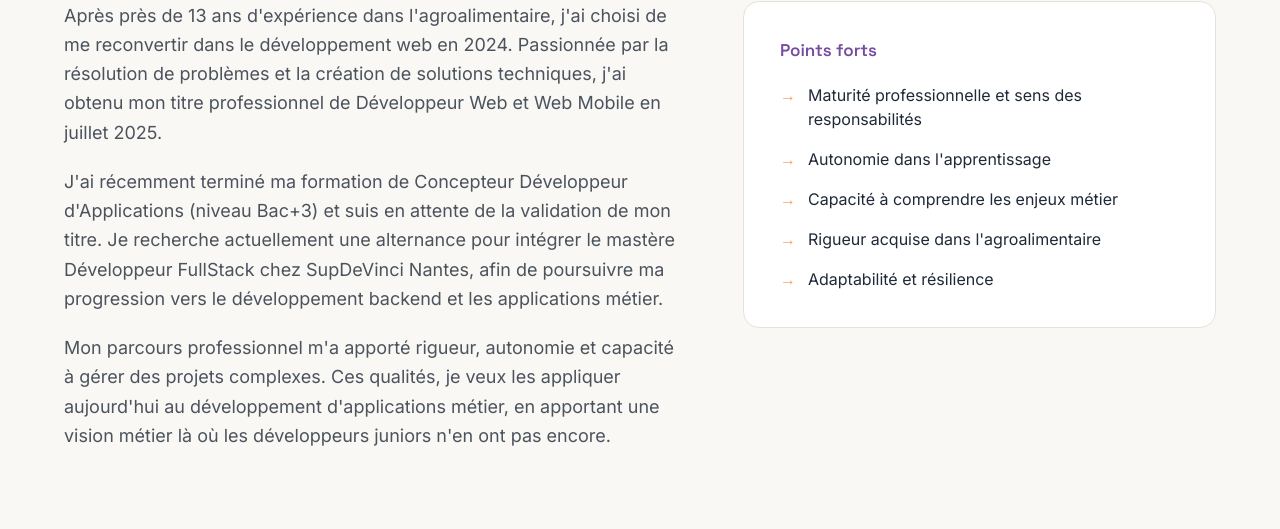
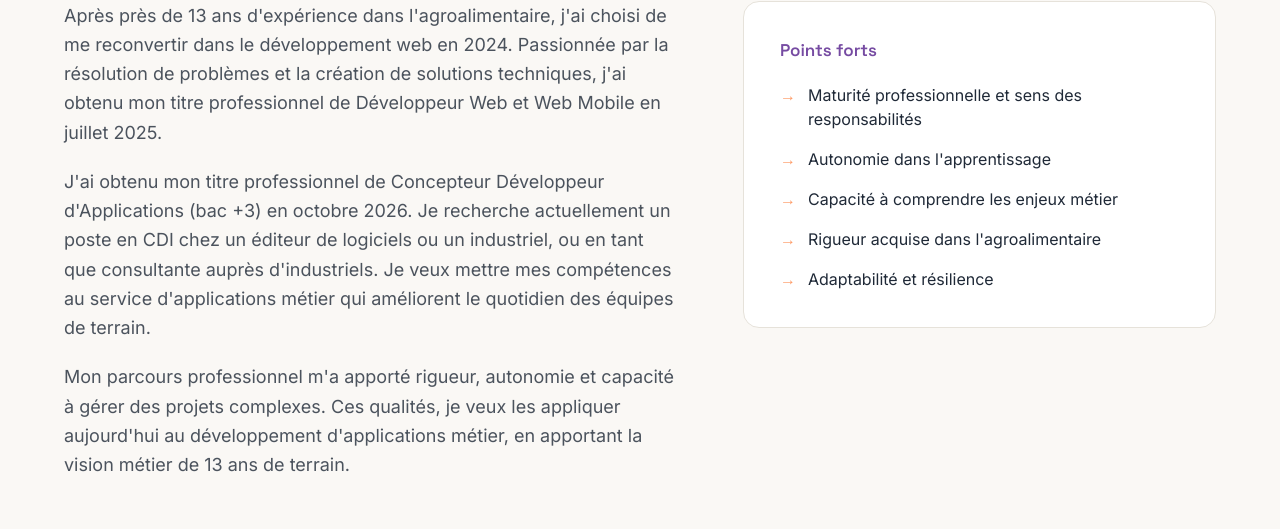
Before and after one commit to Laeti-Challant/Laeti-Challant.github.io, a Nuxt app: page / in a window 1280 px wide. Shown: the part 898-1427 px from the top of the page. Built offline with nearby package versions, Linux system fonts and the light colour scheme; no server answers.

Commit message:
feat(about): update career paragraph and rephrase field experience

```diff
--- a/components/AboutSection.vue
+++ b/components/AboutSection.vue
@@ -18,18 +18,18 @@
             juillet 2025.
           </p>
           <p>
-            J'ai récemment terminé ma formation de Concepteur Développeur
-            d'Applications (niveau Bac+3) et suis en attente de la validation
-            de mon titre. Je recherche actuellement une alternance pour intégrer
-            le mastère Développeur FullStack chez SupDeVinci Nantes, afin de
-            poursuivre ma progression vers le développement backend et les
-            applications métier.
+            J'ai obtenu mon titre professionnel de Concepteur Développeur
+            d'Applications (bac +3) en octobre 2026. Je recherche actuellement
+            un poste en CDI chez un éditeur de logiciels ou un industriel, ou en
+            tant que consultante auprès d'industriels. Je veux mettre mes
+            compétences au service d'applications métier qui améliorent le
+            quotidien des équipes de terrain.
           </p>
           <p>
             Mon parcours professionnel m'a apporté rigueur, autonomie et capacité
             à gérer des projets complexes. Ces qualités, je veux les appliquer
-            aujourd'hui au développement d'applications métier, en apportant une
-            vision métier là où les développeurs juniors n'en ont pas encore.
+            aujourd'hui au développement d'applications métier, en apportant la
+            vision métier de 13 ans de terrain.
           </p>
         </div>
 
```
